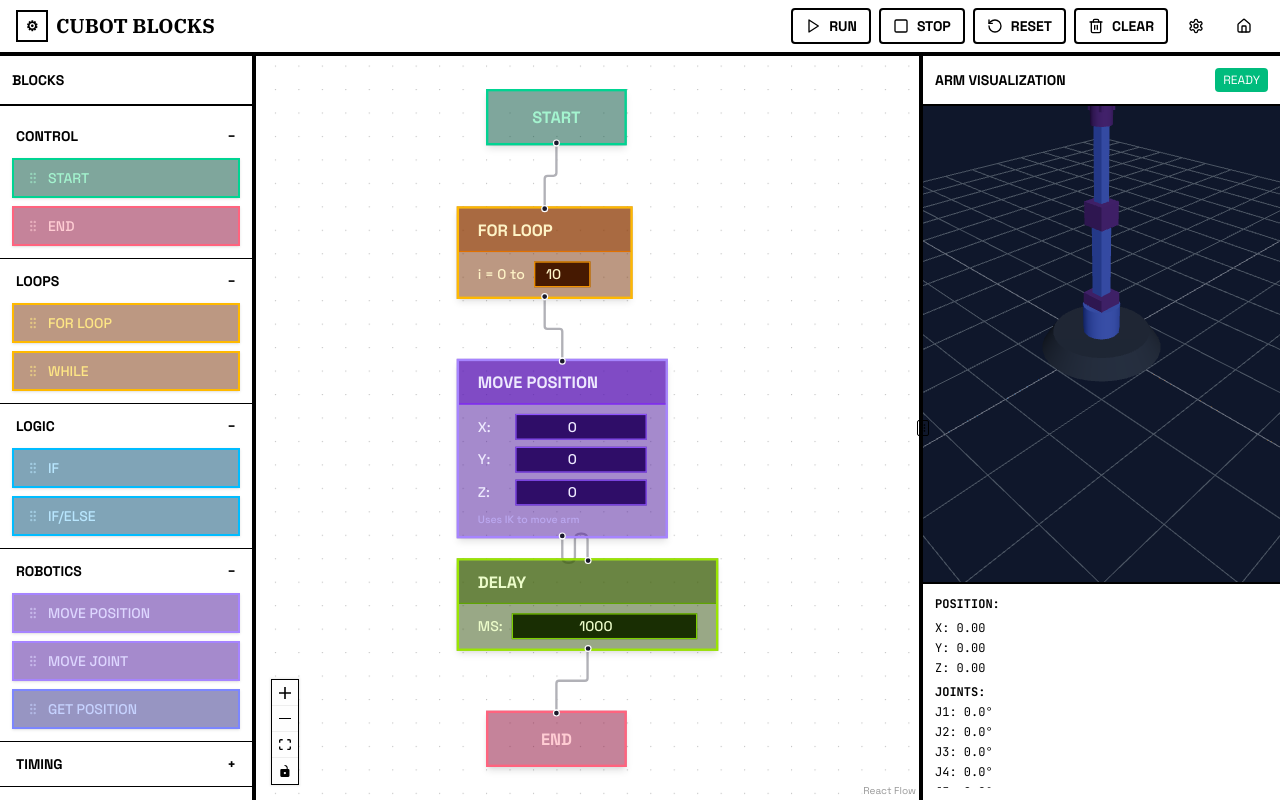
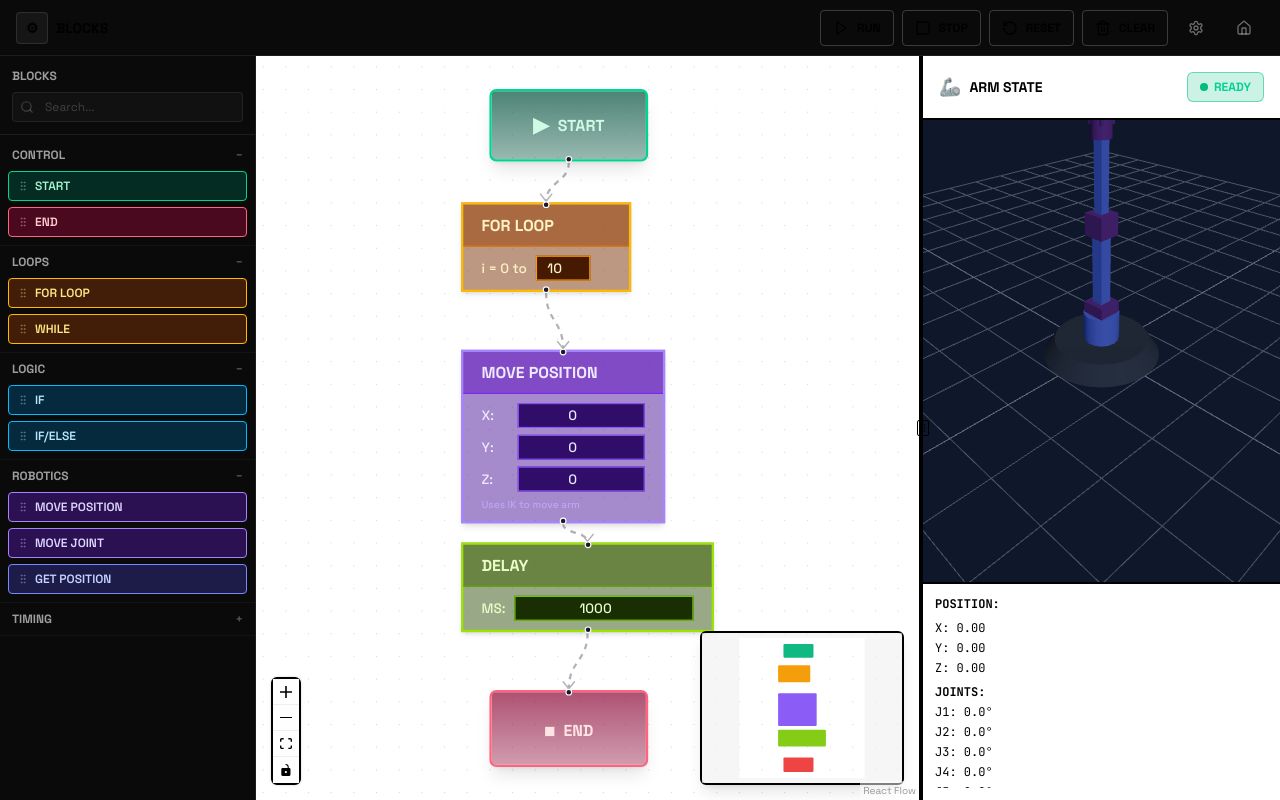
Before and after one commit to fayezzouari/cubot-ide, a Next.js app in the folder frontend/: page /blocks in a window 1280 px wide. Built offline with nearby package versions, Linux system fonts and the light colour scheme; no server answers.

Commit message:
feat: enhance BlocksPage with search functionality and UI improvements

```diff
--- a/frontend/app/blocks/page.tsx
+++ b/frontend/app/blocks/page.tsx
@@ -15,6 +15,8 @@ import {
   Handle,
   Position,
   NodeProps,
+  MiniMap,
+  useReactFlow,
 } from '@xyflow/react';
 import '@xyflow/react/dist/style.css';
 import {
@@ -27,6 +29,10 @@ import {
   GripVertical,
   Save,
   X,
+  Download,
+  Upload,
+  Search,
+  MapPin,
 } from 'lucide-react';
 import { Button } from '@/components/ui/button';
 import { ScrollArea } from '@/components/ui/scroll-area';
@@ -62,10 +68,10 @@ function NodeDeleteButton({ nodeId, onDelete }: NodeDeleteButtonProps) {
         e.stopPropagation();
         onDelete(nodeId);
       }}
-      className="absolute -top-2 -right-2 w-5 h-5 bg-red-500 hover:bg-red-600 text-white rounded-full flex items-center justify-center shadow-md transition-colors z-10"
+      className="absolute -top-2.5 -right-2.5 w-6 h-6 bg-red-500 hover:bg-red-600 active:scale-90 text-white rounded-full flex items-center justify-center shadow-lg border-2 border-background transition-all z-10"
       title="Delete block"
     >
-      <X size={12} />
+      <X size={14} />
     </button>
   );
 }
@@ -73,13 +79,16 @@ function NodeDeleteButton({ nodeId, onDelete }: NodeDeleteButtonProps) {
 function StartNode({ data, id }: NodeProps) {
   const onDelete = data.onDelete as ((id: string) => void) | undefined;
   return (
-    <div className="relative px-6 py-3 bg-emerald-100 dark:bg-emerald-900/50 border-2 border-emerald-600 dark:border-emerald-400 text-emerald-800 dark:text-emerald-200 font-bold text-sm min-w-[120px] text-center shadow-md">
+    <div className="relative px-6 py-4 bg-gradient-to-b from-emerald-50 to-emerald-100 dark:from-emerald-900/70 dark:to-emerald-900/40 border-2 border-emerald-500 dark:border-emerald-400 text-emerald-900 dark:text-emerald-100 font-bold text-sm min-w-[140px] text-center shadow-lg hover:shadow-xl transition-all rounded-lg">
       {onDelete && <NodeDeleteButton nodeId={id} onDelete={onDelete} />}
-      <div>{data.label as string}</div>
+      <div className="flex items-center justify-center gap-2">
+        <span className="text-lg">▶</span>
+        <span>{data.label as string}</span>
+      </div>
       <Handle
         type="source"
         position={Position.Bottom}
-        className="w-3 h-3 bg-emerald-600 dark:bg-emerald-400 border-2 border-background"
+        className="w-3 h-3 bg-emerald-600 dark:bg-emerald-400 border-2 border-background hover:w-4 hover:h-4 transition-all"
       />
     </div>
   );
@@ -88,14 +97,17 @@ function StartNode({ data, id }: NodeProps) {
 function EndNode({ data, id }: NodeProps) {
   const onDelete = data.onDelete as ((id: string) => void) | undefined;
   return (
-    <div className="relative px-6 py-3 bg-rose-100 dark:bg-rose-900/50 border-2 border-rose-600 dark:border-rose-400 text-rose-800 dark:text-rose-200 font-bold text-sm min-w-[120px] text-center shadow-md">
+    <div className="relative px-6 py-4 bg-gradient-to-b from-rose-50 to-rose-100 dark:from-rose-900/70 dark:to-rose-900/40 border-2 border-rose-500 dark:border-rose-400 text-rose-900 dark:text-rose-100 font-bold text-sm min-w-[140px] text-center shadow-lg hover:shadow-xl transition-all rounded-lg">
       {onDelete && <NodeDeleteButton nodeId={id} onDelete={onDelete} />}
       <Handle
         type="target"
         position={Position.Top}
-        className="w-3 h-3 bg-rose-600 dark:bg-rose-400 border-2 border-background"
+        className="w-3 h-3 bg-rose-600 dark:bg-rose-400 border-2 border-background hover:w-4 hover:h-4 transition-all"
       />
-      <div>{data.label as string}</div>
+      <div className="flex items-center justify-center gap-2 mt-1">
+        <span className="text-lg">⏹</span>
+        <span>{data.label as string}</span>
+      </div>
     </div>
   );
 }
@@ -431,6 +443,7 @@ export default function BlocksPage() {
   });
   const [currentProgramId, setCurrentProgramId] = useState<string | null>(null);
   const [isSaving, setIsSaving] = useState(false);
+  const [blockSearch, setBlockSearch] = useState('');
 
   // Delete node handler
   const deleteNode = useCallback((nodeId: string) => {
@@ -721,44 +734,65 @@ export default function BlocksPage() {
   return (
     <div className="h-screen flex flex-col bg-background text-foreground">
       {/* Top Bar */}
-      <header className="h-14 border-b-4 border-foreground flex items-center justify-between px-4">
-        <div className="flex items-center gap-4">
-          <Link href="/" className="flex items-center gap-2">
-            <div className="w-8 h-8 bg-primary border-2 border-foreground flex items-center justify-center">
-              <span className="text-primary-foreground font-black text-sm">⚙</span>
+      <header className="h-14 border-b border-white/[0.08] flex items-center justify-between px-4 bg-[#0a0a0a]">
+        <div className="flex items-center gap-3">
+          <Link href="/" className="flex items-center gap-2 hover:opacity-80 transition-opacity">
+            <div className="w-8 h-8 bg-white/5 border border-white/10 flex items-center justify-center rounded">
+              <span className="text-foreground font-black text-sm">⚙</span>
             </div>
-            <span className="font-serif text-xl font-black">CUBOT BLOCKS</span>
+            <span className="font-black text-sm">BLOCKS</span>
           </Link>
         </div>
+
         <div className="flex items-center gap-2">
-          <Button variant="outline" size="sm" className="border-2 border-foreground font-black" onClick={runProgram}>
+          <Button
+            variant="outline"
+            size="sm"
+            className="text-xs font-black border border-white/20"
+            onClick={runProgram}
+          >
             <Play size={14} />
             RUN
           </Button>
-          <Button variant="outline" size="sm" className="border-2 border-foreground font-black" onClick={stopProgram}>
+          <Button
+            variant="outline"
+            size="sm"
+            className="text-xs font-black border border-white/20"
+            onClick={stopProgram}
+          >
             <Square size={14} />
             STOP
           </Button>
-          <Button variant="outline" size="sm" className="border-2 border-foreground font-black" onClick={resetCanvas}>
+          <Button
+            variant="outline"
+            size="sm"
+            className="text-xs font-black border border-white/20"
+            onClick={resetCanvas}
+          >
             <RotateCcw size={14} />
             RESET
           </Button>
-          <Button variant="outline" size="sm" className="border-2 border-foreground font-black" onClick={clearCanvas}>
+          <Button
+            variant="outline"
+            size="sm"
+            className="text-xs font-black border border-white/20"
+            onClick={clearCanvas}
+          >
             <Trash2 size={14} />
             CLEAR
           </Button>
           {isSaving && (
-            <span className="text-xs text-muted-foreground flex items-center gap-1">
+            <span className="text-[10px] text-white/40 flex items-center gap-1">
               <Save size={12} className="animate-pulse" />
-              Saving...
+              Saving
             </span>
           )}
-          <Button variant="ghost" size="icon">
-            <Settings size={18} />
+          <Button variant="ghost" size="icon" className="text-white/40 hover:text-white/60">
+            <Settings size={16} />
           </Button>
           <Link href="/">
-            <Button variant="ghost" size="icon">
-              <Home size={18} />
+            <Button variant="ghost" size="icon" className="text-white/40 hover:text-white/60">
+              <Home size={16} />
             </Button>
           </Link>
         </div>
@@ -767,40 +801,58 @@ export default function BlocksPage() {
       {/* Main Content */}
       <div className="flex-1 flex overflow-hidden">
         {/* Block Categories Sidebar */}
-        <aside className="w-64 border-r-4 border-foreground flex flex-col">
-          <div className="p-3 border-b-2 border-foreground">
-            <span className="font-black text-sm">BLOCKS</span>
+        <aside className="w-64 border-r border-white/[0.08] flex flex-col bg-[#0a0a0a]">
+          <div className="p-3 border-b border-white/[0.08] space-y-2">
+            <span className="font-black text-xs block text-white/60">BLOCKS</span>
+            <div className="relative">
+              <Search size={14} className="absolute left-2 top-1/2 -translate-y-1/2 text-white/20" />
+              <input
+                type="text"
+                placeholder="Search..."
+                value={blockSearch}
+                onChange={(e) => setBlockSearch(e.target.value.toLowerCase())}
+                className="w-full pl-8 pr-2 py-1.5 text-xs bg-white/[0.03] border border-white/[0.08] rounded focus:outline-none focus:border-white/20 text-foreground placeholder:text-white/20"
+              />
+            </div>
           </div>
           <ScrollArea className="flex-1">
-            <div className="py-2">
-              {blockCategories.map((category) => (
-                <div key={category.id} className="border-b border-muted">
+            <div className="py-1">
+              {blockCategories.map((category) => {
+                const filteredBlocks = blockSearch
+                  ? category.blocks.filter(b => b.label.toLowerCase().includes(blockSearch))
+                  : category.blocks;
+
+                if (blockSearch && filteredBlocks.length === 0) return null;
+
+                return (
+                  <div key={category.id} className="border-b border-white/[0.04]">
                     <button
                       onClick={() => toggleCategory(category.id)}
-                    className="w-full px-4 py-3 flex items-center justify-between font-black text-sm hover:bg-muted transition-colors"
+                      className="w-full px-3 py-2 flex items-center justify-between font-black text-xs hover:bg-white/[0.03] transition-colors text-white/60"
                     >
                       <span>{category.name}</span>
-                    <span className="text-muted-foreground">
+                      <span className="text-white/30">
                         {expandedCategories.includes(category.id) ? '−' : '+'}
                       </span>
                     </button>
                     {expandedCategories.includes(category.id) && (
-                    <div className="px-3 pb-3 space-y-2">
-                      {category.blocks.map((block) => (
+                      <div className="px-2 pb-2 space-y-1.5">
+                        {filteredBlocks.map((block) => (
                           <div
                             key={block.type}
                             draggable
                             onDragStart={(e) => onDragStart(e, block.type, block.label)}
-                          className={`${block.color} border-2 px-3 py-2 flex items-center gap-2 cursor-grab active:cursor-grabbing font-medium text-sm shadow-sm hover:shadow-md transition-all`}
+                            className={`${block.color} px-2 py-1.5 flex items-center gap-1.5 cursor-grab active:cursor-grabbing text-xs font-semibold hover:opacity-80 transition-opacity rounded border border-white/10`}
                           >
-                          <GripVertical size={14} className="opacity-60" />
+                            <GripVertical size={12} className="opacity-40" />
                             <span>{block.label}</span>
                           </div>
                         ))}
                       </div>
                     )}
                   </div>
-              ))}
+                );
+              })}
             </div>
           </ScrollArea>
         </aside>
@@ -823,12 +875,37 @@ export default function BlocksPage() {
                 snapToGrid
                 snapGrid={[15, 15]}
                 defaultEdgeOptions={{
-                  style: { strokeWidth: 2, stroke: 'var(--muted-foreground)' },
-                  type: 'smoothstep',
+                  style: {
+                    strokeWidth: 2.5,
+                    stroke: 'var(--primary)',
+                    opacity: 0.8,
+                  },
+                  type: 'bezier',
+                  animated: true,
+                  markerEnd: { type: 'arrow' },
                 }}
               >
-                <Controls className="border border-border bg-background shadow-sm" />
-                <Background gap={20} size={1} color="var(--muted-foreground)" style={{ opacity: 0.3 }} />
+                <Controls className="border-2 border-foreground bg-background shadow-lg rounded-lg" />
+                <Background gap={20} size={1} color="var(--muted-foreground)" style={{ opacity: 0.2 }} />
+                <MiniMap
+                  nodeColor={(node) => {
+                    switch (node.type) {
+                      case 'start': return '#10b981';
+                      case 'end': return '#ef4444';
+                      case 'if':
+                      case 'ifelse': return '#0ea5e9';
+                      case 'for':
+                      case 'while': return '#f59e0b';
+                      case 'move_position':
+                      case 'move_joint':
+                      case 'get_position': return '#8b5cf6';
+                      case 'delay': return '#84cc16';
+                      default: return '#6b7280';
+                    }
+                  }}
+                  className="border-2 border-foreground bg-background shadow-lg rounded-lg"
+                  style={{ backgroundColor: 'var(--background)' }}
+                />
               </ReactFlow>
             </div>
           </ResizablePanel>
@@ -836,13 +913,17 @@ export default function BlocksPage() {
           {/* Arm Visualization Sidebar */}
           <ResizableHandle withHandle className="border-l-4 border-foreground" />
           <ResizablePanel defaultSize={35} minSize={20} maxSize={60}>
-            <div className="h-full flex flex-col">
-              <div className="p-3 border-b-2 border-foreground flex items-center justify-between">
-                <span className="font-black text-sm">ARM VISUALIZATION</span>
+            <div className="h-full flex flex-col bg-muted/30">
+              <div className="p-4 border-b-2 border-foreground flex items-center justify-between bg-gradient-to-r from-background to-background/95">
                 <div className="flex items-center gap-2">
-                  <span className={`text-xs px-2 py-1 rounded ${armState.is_moving ? 'bg-amber-500 text-white' : 'bg-emerald-500 text-white'}`}>
+                  <span className="text-lg">🦾</span>
+                  <span className="font-black text-sm">ARM STATE</span>
+                </div>
+                <div className="flex items-center gap-2">
+                  <div className={`flex items-center gap-1.5 px-3 py-1.5 rounded-lg font-bold text-xs ${armState.is_moving ? 'bg-amber-500/20 border border-amber-500/50 text-amber-600 dark:text-amber-400' : 'bg-emerald-500/20 border border-emerald-500/50 text-emerald-600 dark:text-emerald-400'}`}>
+                    <span className={`w-2 h-2 rounded-full ${armState.is_moving ? 'bg-amber-500 animate-pulse' : 'bg-emerald-500'}`}></span>
                     {armState.is_moving ? 'MOVING' : 'READY'}
-                  </span>
+                  </div>
                 </div>
               </div>
               <div className="flex-1">
```
Lines whose indentation alone changed are shown as unchanged.
